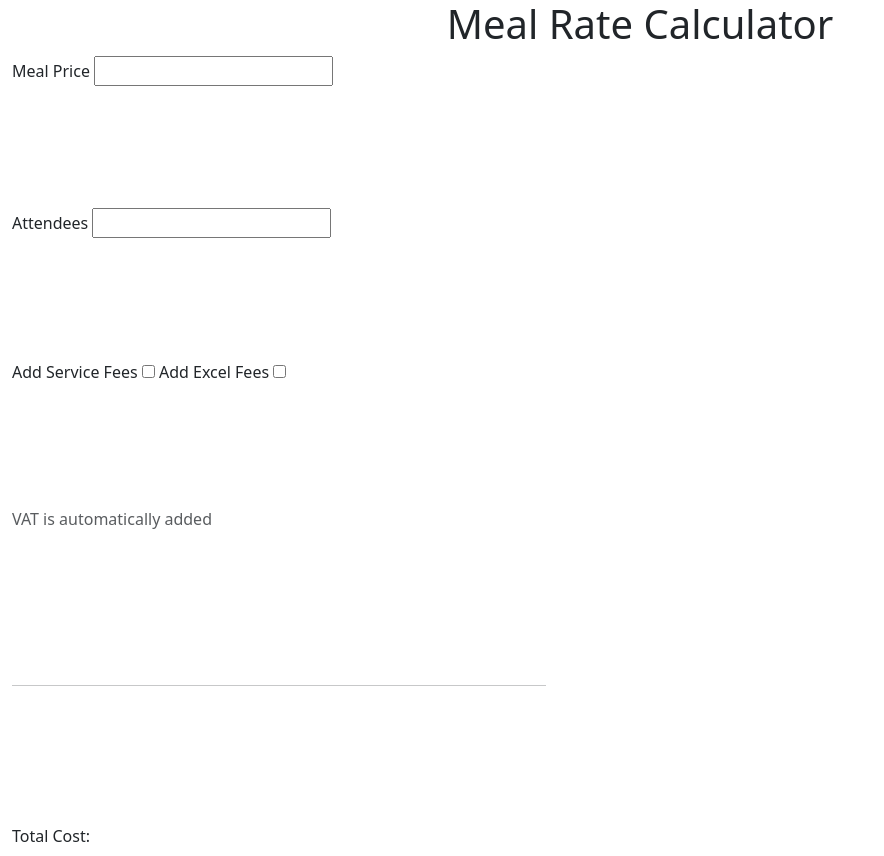
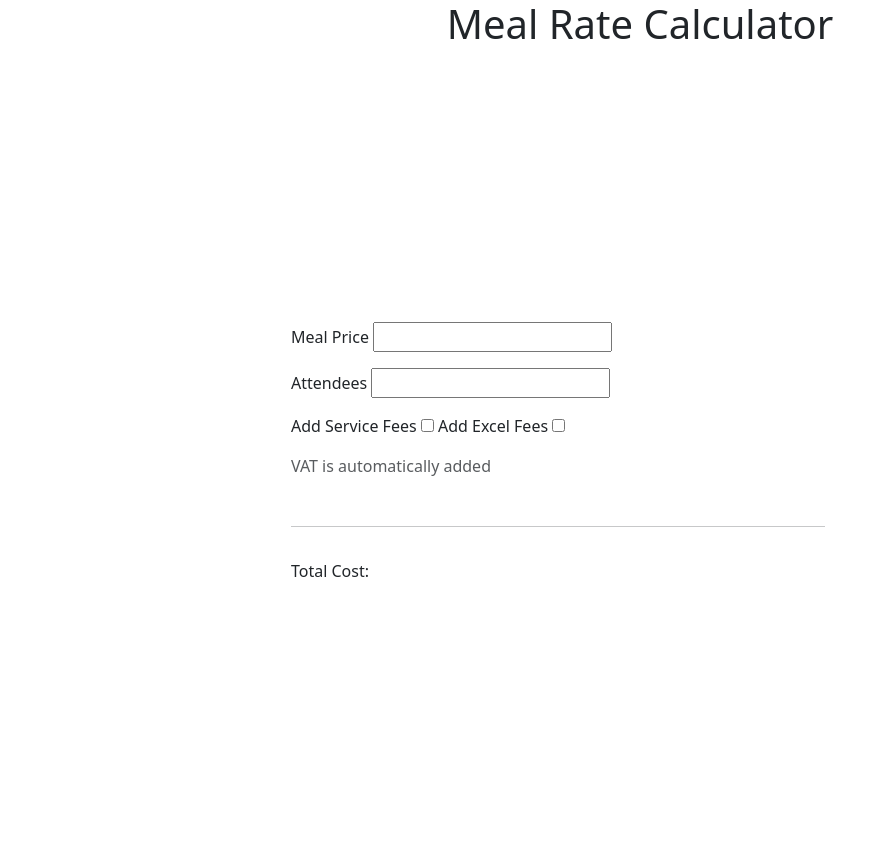
Before and after one commit to SalmaFarid998/Meal-Cost-Calculator, a plain HTML site: page index.html in a window 1280 px wide. Shown: the whole page, without its empty margins (0-884 px from the left). Drawn offline with nearby package versions, Linux system fonts and the light colour scheme.

Commit message:
Update index.html

```diff
--- a/index.html
+++ b/index.html
@@ -12,7 +12,7 @@
 <body>
     <h1 class="text-center">Meal Rate Calculator</h1>
     <div class=" row container vh-100 ">
-        <form id="form" class="d-flex flex-column gap-3 justify-content-between col-md-6">
+        <form id="form" class="d-flex flex-column gap-3 justify-content-between col-md-6 m-auto">
             <div>
                 <label for="meal-rate">Meal Price</label>
                 <input type="number" id="meal-rate">
```
